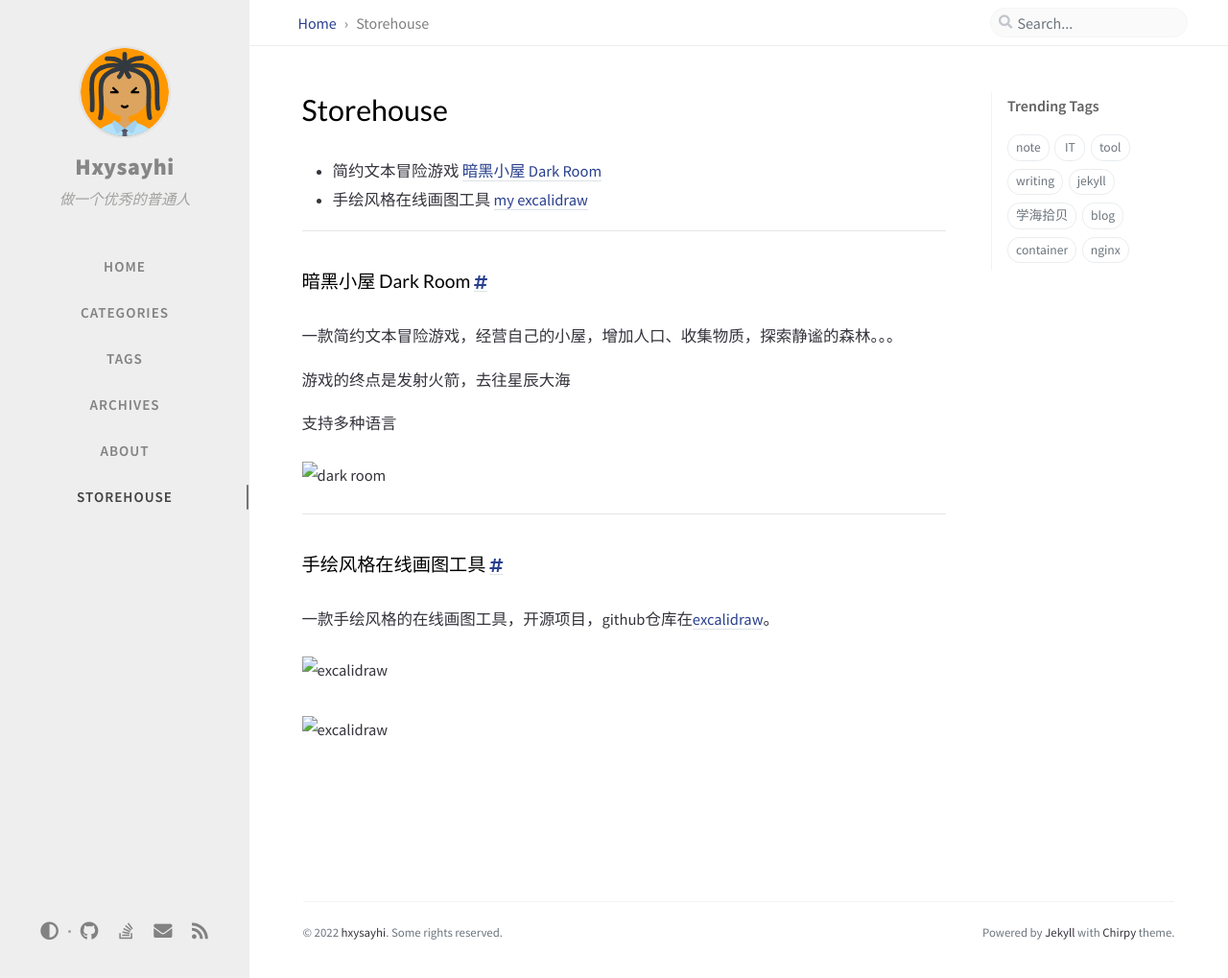
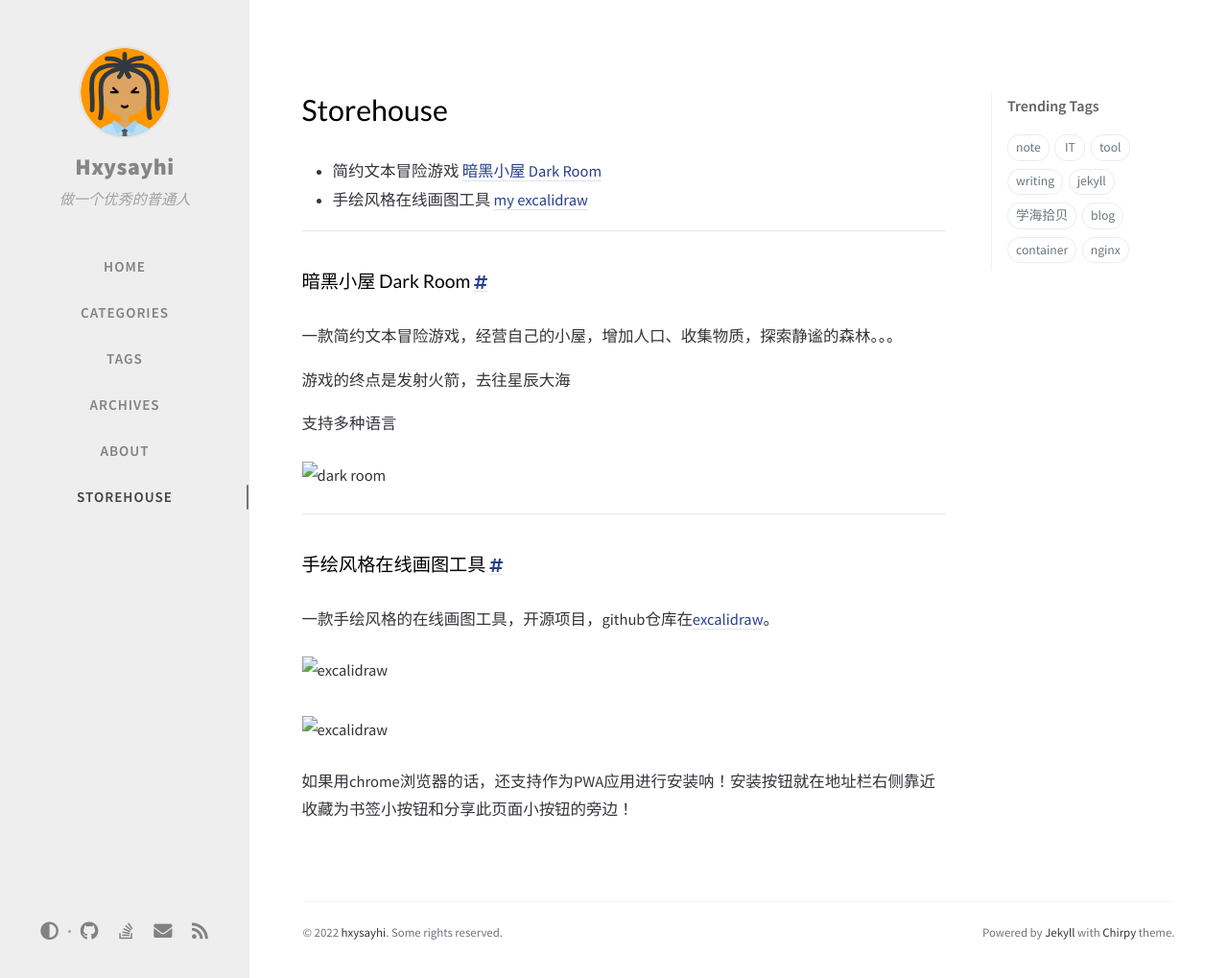
Before and after one commit to hxysayhi/hxysayhi.github.io, a Jekyll site: the page built from _tabs/storehouse.md, in a window 1280 px wide and 1019 px high. Shown: the whole window at 96% size. Built offline with Jekyll 4.4.1, drawn with Linux system fonts in a browser that asks for light colours; nearby versions of some CDN libraries; comment, search, counter and statistics services are not loaded; some of the changed lines change nothing that is shown.

Commit message:
update storehouse

```diff
--- a/_tabs/storehouse.md
+++ b/_tabs/storehouse.md
@@ -1,6 +1,6 @@
 ---
 title: Storehouse
-icon: fas fa-info-circle
+icon: fas fa-cubes
 order: 5
 ---
 
@@ -26,3 +26,5 @@ order: 5
 ![excalidraw](/pic/storehouse/excalidraw.png)
 
 ![excalidraw](/pic/storehouse/excalidraw-show.png)
+
+如果用chrome浏览器的话，还支持作为PWA应用进行安装呐！安装按钮就在地址栏右侧靠近收藏为书签小按钮和分享此页面小按钮的旁边！
```
Also changed, not shown: 1 other file.
